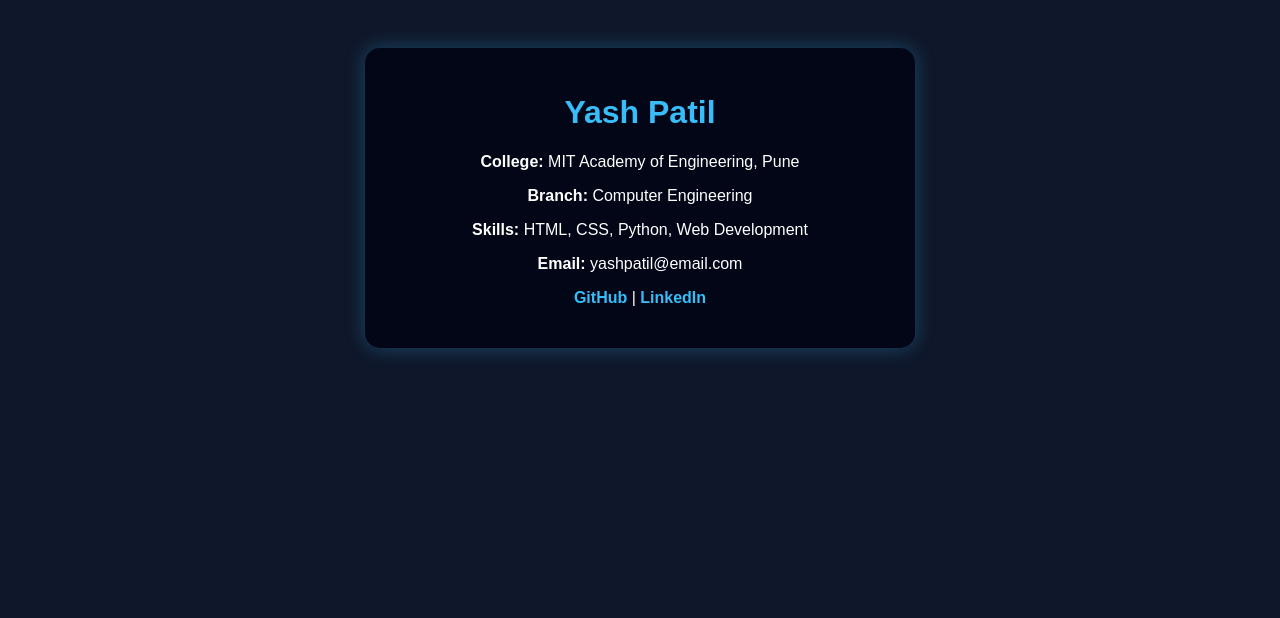
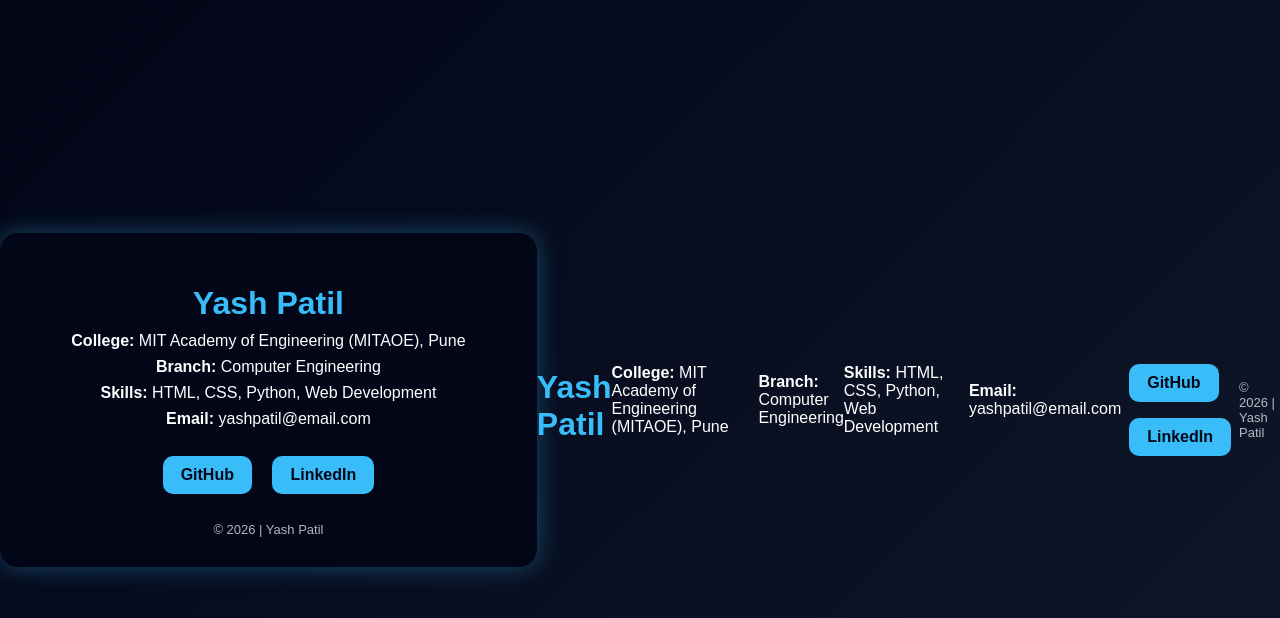
Before and after one commit to yashnpatil2007-cloud/yashpatil.github.io, a plain HTML site: page index.html in a window 1280 px wide. Drawn offline with Linux system fonts and the light colour scheme.

Commit message:
My Info
Updated SEO description for clarity and improved layout with a gradient background. Enhanced card styling and link section for better user experience.

```diff
--- a/index.html
+++ b/index.html
@@ -4,50 +4,109 @@
     <meta charset="UTF-8">
     <title>Yash Patil | MITAOE Pune</title>
 
-    <!-- 🔥 SEO TAGS -->
-    <meta name="description" content="Yash Patil, student at MIT Academy of Engineering (MITAOE), Pune. Skills, education and contact details.">
+    <!-- SEO -->
+    <meta name="description" content="Yash Patil, Computer Engineering student at MIT Academy of Engineering (MITAOE), Pune.">
     <meta name="keywords" content="Yash Patil MITAOE, Yash Patil Pune, Yash Patil Engineering">
     <meta name="author" content="Yash Patil">
-
     <meta name="viewport" content="width=device-width, initial-scale=1.0">
 
     <style>
         body {
+            margin: 0;
             font-family: Arial, sans-serif;
-            background: #0f172a;
+            background: linear-gradient(135deg, #020617, #0f172a);
             color: white;
-            text-align: center;
-            padding: 40px;
+            display: flex;
+            justify-content: center;
+            align-items: center;
+            height: 100vh;
         }
-        h1 { color: #38bdf8; }
+
         .card {
             background: #020617;
-            padding: 25px;
-            border-radius: 15px;
-            max-width: 500px;
-            margin: auto;
-            box-shadow: 0 0 20px rgba(56,189,248,0.3);
+            padding: 30px;
+            border-radius: 18px;
+            max-width: 520px;
+            width: 100%;
+            text-align: center;
+            box-shadow: 0 0 25px rgba(56,189,248,0.35);
         }
-        a {
+
+        h1 {
             color: #38bdf8;
+            margin-bottom: 10px;
+        }
+
+        p {
+            margin: 8px 0;
+            font-size: 16px;
+        }
+
+        .links {
+            margin-top: 20px;
+        }
+
+        .links a {
+            display: inline-block;
+            margin: 8px;
+            padding: 10px 18px;
+            border-radius: 10px;
+            background: #38bdf8;
+            color: #020617;
             text-decoration: none;
             font-weight: bold;
+            transition: 0.3s;
+        }
+
+        .links a:hover {
+            background: #0ea5e9;
+            transform: scale(1.05);
+        }
+
+        footer {
+            margin-top: 20px;
+            font-size: 13px;
+            opacity: 0.7;
         }
     </style>
 </head>
+
 <body>
 
     <div class="card">
         <h1>Yash Patil</h1>
-        <p><b>College:</b> MIT Academy of Engineering, Pune</p>
+
+        <p><b>College:</b> MIT Academy of Engineering (MITAOE), Pune</p>
         <p><b>Branch:</b> Computer Engineering</p>
         <p><b>Skills:</b> HTML, CSS, Python, Web Development</p>
         <p><b>Email:</b> yashpatil@email.com</p>
 
-        <p>
-            <a href="https://github.com/yashpatil" target="_blank">GitHub</a> |
-            <a href="https://linkedin.com" target="_blank">LinkedIn</a>
-        </p>
+        <div class="links">
+            <a href="https://github.com/yashnpatil2007-cloud" target="_blank">GitHub</a>
+            <a href="#" target="_blank">LinkedIn</a>
+        </div>
+
+        <footer>
+            © 2026 | Yash Patil
+        </footer>
+    </div>
+
+
+        <h1>Yash Patil</h1>
+
+        <p><b>College:</b> MIT Academy of Engineering (MITAOE), Pune</p>
+        <p><b>Branch:</b> Computer Engineering</p>
+        <p><b>Skills:</b> HTML, CSS, Python, Web Development</p>
+        <p><b>Email:</b> yashpatil@email.com</p>
+
+        <div class="links">
+            <a href="https://github.com/yashnpatil2007-cloud" target="_blank">GitHub</a>
+            <a href="#" target="_blank">LinkedIn</a>
+        </div>
+
+        <footer>
+            © 2026 | Yash Patil
+        </footer>
     </div>
 
 </body>
```
